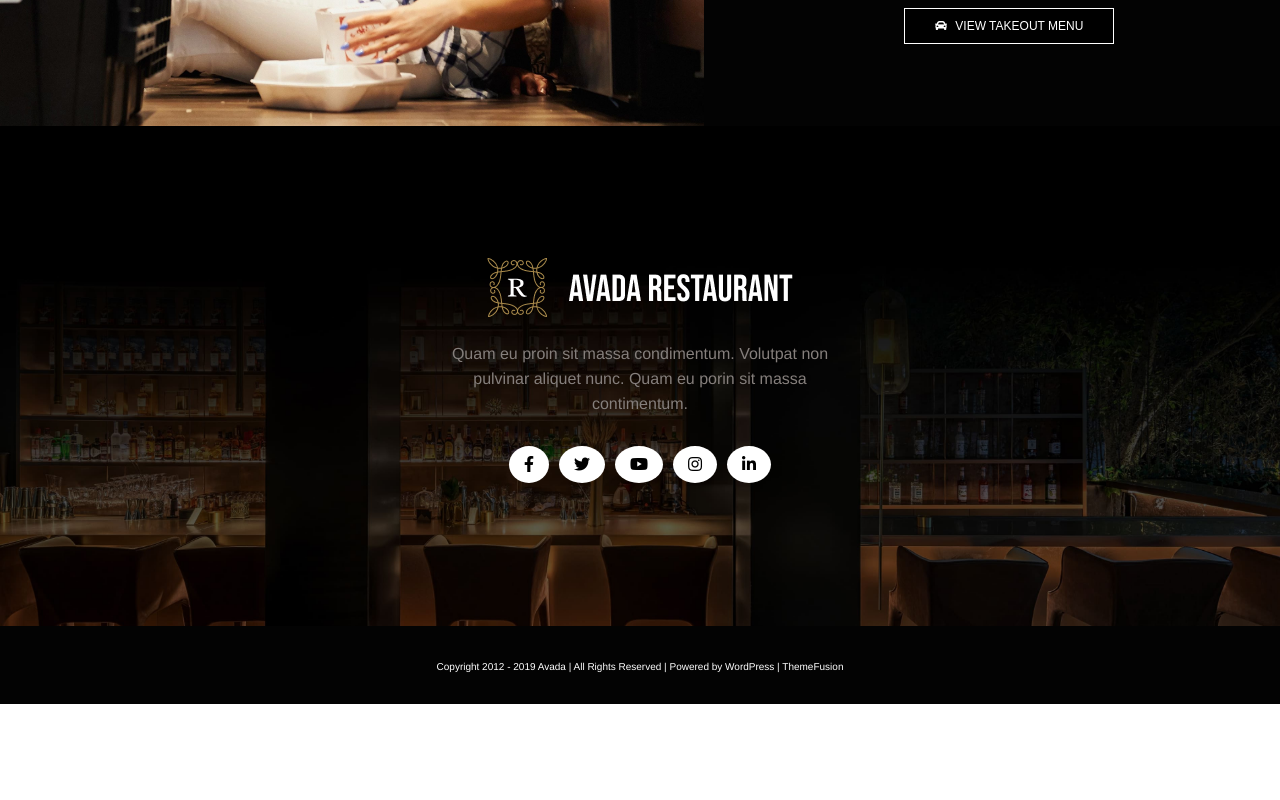
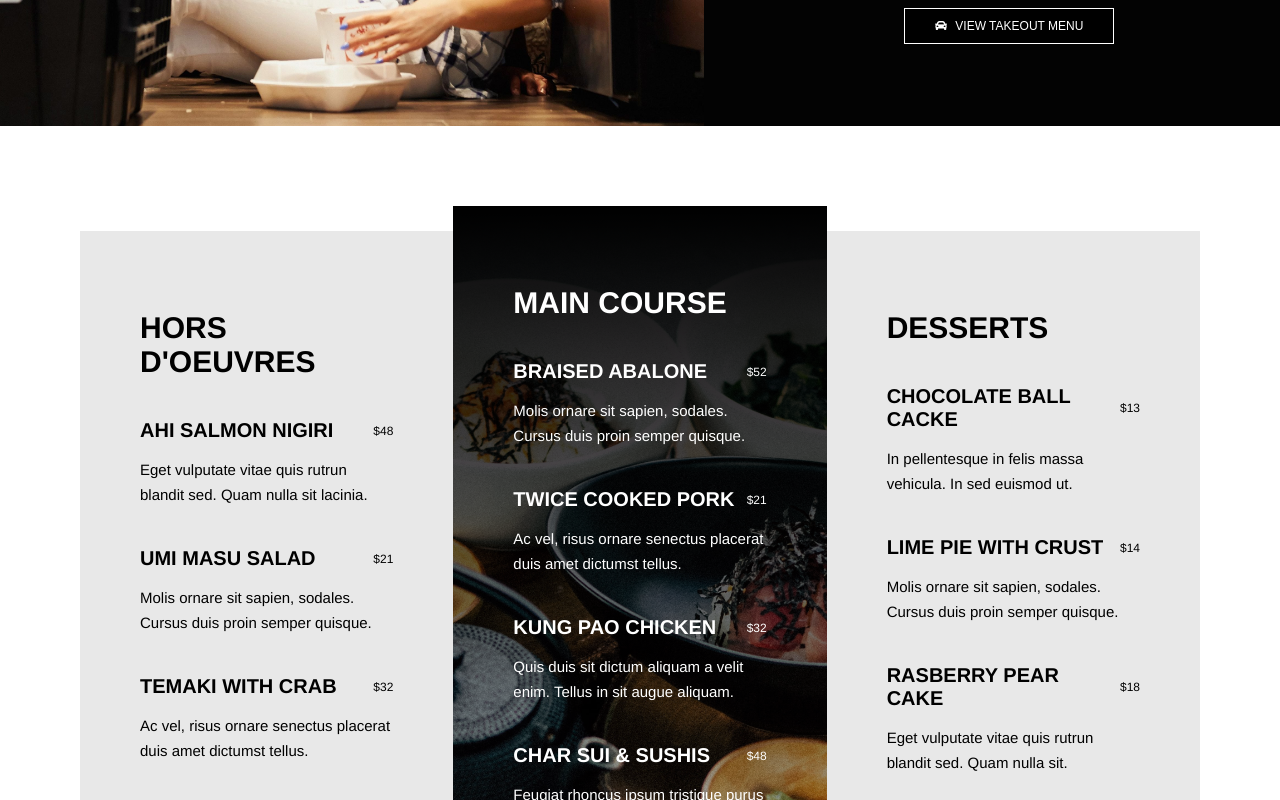
Before and after one commit to petrescuandreea/proj-html-vuejs, a Vue app: page / in a window 1280 px wide. Shown: the part 5320-6120 px from the top of the page. Before the commit the page ends 6024 px from the top, so only its background shows below. Built offline with nearby package versions, Linux system fonts and the light colour scheme.

Commit message:
Import component Menu in component AppMain

```diff
--- a/src/components/AppMain.vue
+++ b/src/components/AppMain.vue
@@ -7,6 +7,7 @@
         <KungPaoChicken/>
         <Bulletin/>
         <Takeout/>
+        <Menu/>
     </div>
 </template>
 
@@ -19,6 +20,7 @@ import Team from '@/components/Team.vue';
 import KungPaoChicken from '@/components/KungPaoChicken.vue';
 import Bulletin from '@/components/Bulletin.vue';
 import Takeout from '@/components/Takeout.vue';
+import Menu from '@/components/Menu.vue';
 
 export default {
   name: 'AppMain',
@@ -30,6 +32,7 @@ export default {
     KungPaoChicken,
     Bulletin,
     Takeout,
+    Menu,
   }
 }
 </script>
```
